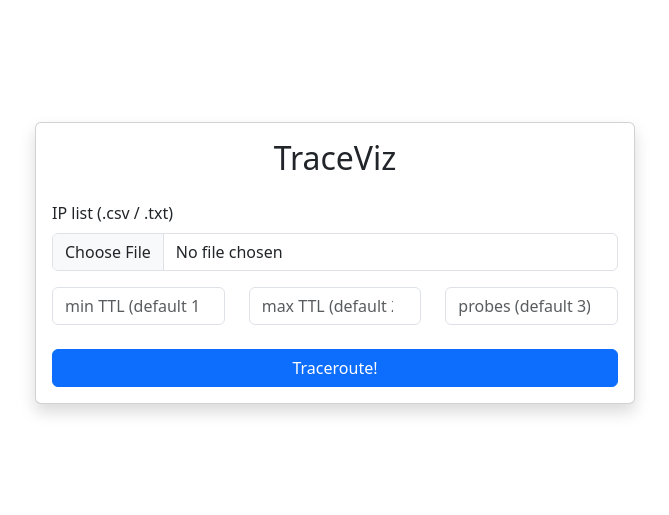
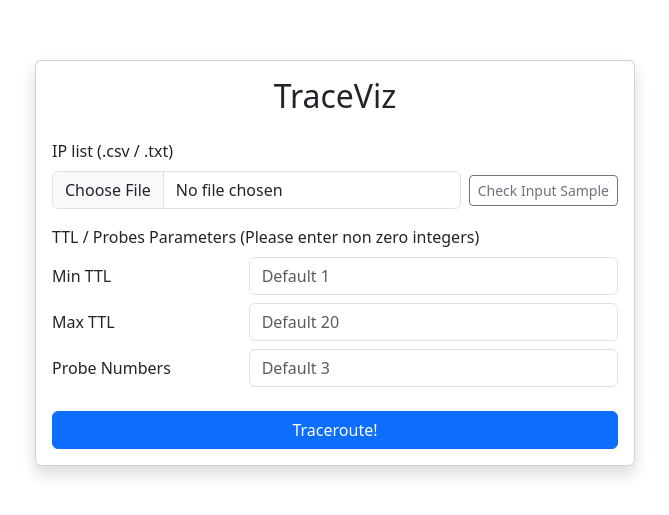
Before and after one commit to ym3116/ComputerNetworking-TraceRouteTree, a React (Create React App) app in the folder front-end/: page / in a window 1280 px wide. Shown: the part 137-652 px from the top of the page, without its empty margins (305-974 px from the left). Built offline with nearby package versions, Linux system fonts and the light colour scheme.

Commit message:
optimise ui for landing page and add functions

```diff
--- a/front-end/src/pages/Landing.js
+++ b/front-end/src/pages/Landing.js
@@ -1,6 +1,6 @@
 // src/pages/Landing.js
 import React, { useState } from "react";
-import { Container, Row, Col, Form, Button, Card } from "react-bootstrap";
+import { Container, Row, Col, Form, Button, Card, Modal } from "react-bootstrap";
 import { useNavigate } from "react-router-dom";
 
 export default function Landing() {
@@ -10,16 +10,27 @@ export default function Landing() {
   const [minTtl, setMinTtl] = useState("");
   const [maxTtl, setMaxTtl] = useState("");
   const [probes, setProbes] = useState("");
+  const [showSample, setShowSample] = useState(false);
+  const [isLoading, setIsLoading] = useState(false);
+
+
 
   const handleSubmit = async (e) => {
     e.preventDefault();
     if (!file) return alert("Pick a file first!");
+    if (minTtl && maxTtl && parseInt(maxTtl) <= parseInt(minTtl)) {
+      return alert("Max TTL must be greater than Min TTL.");
+    }
 
     const fd = new FormData();
     fd.append("file", file);
     if (minTtl) fd.append("min_ttl", minTtl);
     if (maxTtl) fd.append("max_ttl", maxTtl);
     if (probes) fd.append("probes", probes);
+
+
+    try {
+      setIsLoading(true);
 
       const rsp = await fetch("http://127.0.0.1:5000/api/trace", {
         method: "POST",
@@ -28,16 +39,19 @@ export default function Landing() {
 
       if (!rsp.ok) {
         const errText = await rsp.text();
-      console.error("Backend error:", errText);
-      alert("Error: " + rsp.status);
-      return;
+        throw new Error(`Backend error ${rsp.status}: ${errText}`);
       }
 
       const resultData = await rsp.json();
-    console.log(resultData);
-    // 1. Takes the result JSON from your backend (i.e. ttl, probes)
-    // 2. Passes it to the result page using the navigate function
       navigate("/result", { state: { data: resultData } });
+
+    } catch (err) {
+      console.error("Fetch error:", err);
+      alert(err.message || "Failed to fetch traceroute data.");
+
+    } finally {
+      setIsLoading(false);
+    }
   };
 
   return (
@@ -50,49 +64,109 @@ export default function Landing() {
             {/* file input */}
             <Form.Group className="mb-3">
               <Form.Label>IP list (.csv / .txt)</Form.Label>
+              <Row className="g-2 align-items-center">
+                <Col>
                   <Form.Control
                     type="file"
                     accept=".csv,.txt"
+                    disabled={isLoading}
                     onChange={(e) => setFile(e.target.files[0])}
                   />
+                </Col>
+                <Col xs="auto">
+                  <Button
+                    variant="outline-secondary"
+                    size="sm"
+                    onClick={() => setShowSample(true)}
+                  >
+                    Check Input Sample
+                  </Button>
+                </Col>
+              </Row>
             </Form.Group>
 
             {/* parameters */}
-            <Row className="mb-4">
+            <Form.Group className="mb-4">
+              <Form.Label>TTL / Probes Parameters (Please enter non zero integers)</Form.Label>
+              <Row className="mb-2 align-items-center">
+                <Col xs={4}><Form.Label className="mb-0">Min TTL</Form.Label></Col>
                 <Col>
                   <Form.Control
-                  placeholder="min TTL (default 1)"
                     type="number"
                     value={minTtl}
                     onChange={(e) => setMinTtl(e.target.value)}
-                />
-              </Col>
-              <Col>
-                <Form.Control
-                  placeholder="max TTL (default 20)"
-                  type="number"
-                  value={maxTtl}
-                  onChange={(e) => setMaxTtl(e.target.value)}
-                />
-              </Col>
-              <Col>
-                <Form.Control
-                  placeholder="probes (default 3)"
-                  type="number"
-                  value={probes}
-                  onChange={(e) => setProbes(e.target.value)}
+                    placeholder="Default 1"
                   />
                 </Col>
               </Row>
 
+              <Row className="mb-2 align-items-center">
+                <Col xs={4}><Form.Label className="mb-0">Max TTL</Form.Label></Col>
+                <Col>
+                  <Form.Control
+                    type="number"
+                    value={maxTtl}
+                    onChange={(e) => setMaxTtl(e.target.value)}
+                    placeholder="Default 20"
+                  />
+                </Col>
+              </Row>
+
+              <Row className="align-items-center">
+                <Col xs={4}><Form.Label className="mb-0">Probe Numbers</Form.Label></Col>
+                <Col>
+                  <Form.Control
+                    type="number"
+                    value={probes}
+                    onChange={(e) => setProbes(e.target.value)}
+                    placeholder="Default 3"
+                  />
+                </Col>
+              </Row>
+            </Form.Group>
+
             <div className="d-grid">
-              <Button variant="primary" type="submit">
-                Traceroute!
+            <Button variant="primary" type="submit" disabled={isLoading}>
+              {isLoading ? "Tracing... please wait" : "Traceroute!"}
             </Button>
             </div>
           </Form>
         </Card.Body>
       </Card>
+
+      <Modal show={showSample} onHide={() => setShowSample(false)} size="lg">
+        <Modal.Header closeButton>
+          <Modal.Title>Input Sample Format</Modal.Title>
+        </Modal.Header>
+        <Modal.Body>
+          <p>Please upload a <code>.csv</code> or <code>.txt</code> file with the following format:</p>
+          <p>The first row should always be IP and hostname and there should be at least one row of IP to trace. Using a comma to seperate IP and hostname.
+            In the data part the hostname could be left blank, but the IP couldn't be null.</p>
+          <pre style={{ backgroundColor: "#f8f9fa", padding: "1em", borderRadius: "6px", overflowX: "auto", whiteSpace: "pre-wrap" }}>
+{`IP,Hostname
+8.8.8.8,dns.google
+1.1.1.1,one.one.one.one
+93.184.216.34,example.com
+151.101.1.69,www.fastly.com
+142.250.190.14,google.com
+18.216.12.123,ec2-18-216-12-123.us-east-2.compute.amazonaws.com
+52.216.30.206,dynamodb.us-east-1.amazonaws.com
+23.235.33.205,www.cloudflare.com
+104.244.42.65,twitter.com
+208.80.154.224,wikipedia.org
+140.82.113.3,github.com
+13.225.244.104,edgekey.net
+17.253.144.10,apple.com
+52.94.225.248,ec2-52-94-225-248.compute-1.amazonaws.com
+151.101.129.140,www.redditstatic.com`}</pre>
+        </Modal.Body>
+        <Modal.Footer>
+          <Button variant="secondary" onClick={() => setShowSample(false)}>
+            Close
+          </Button>
+        </Modal.Footer>
+      </Modal>
+
     </Container>
   );
 }
```
Lines whose indentation alone changed are shown as unchanged.
